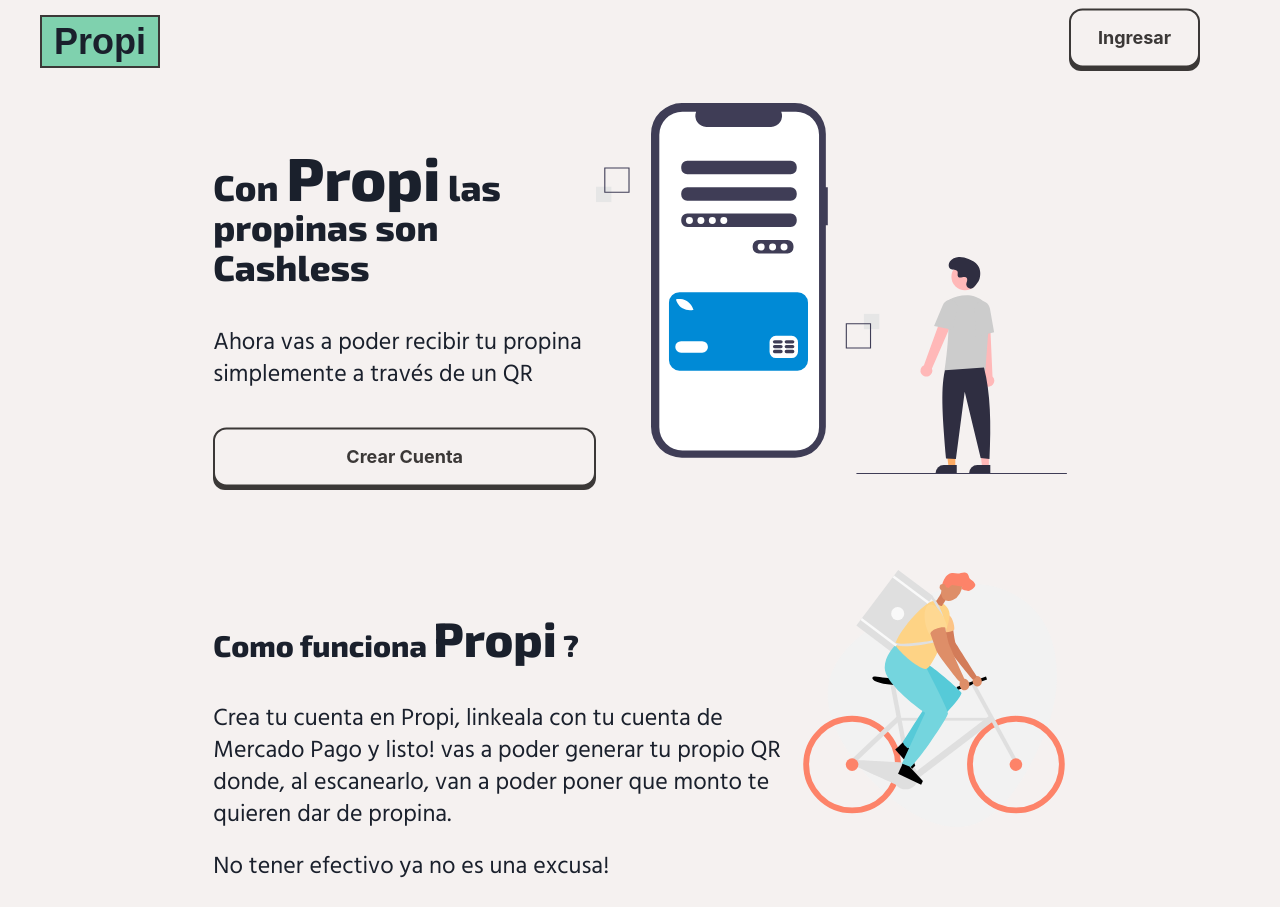
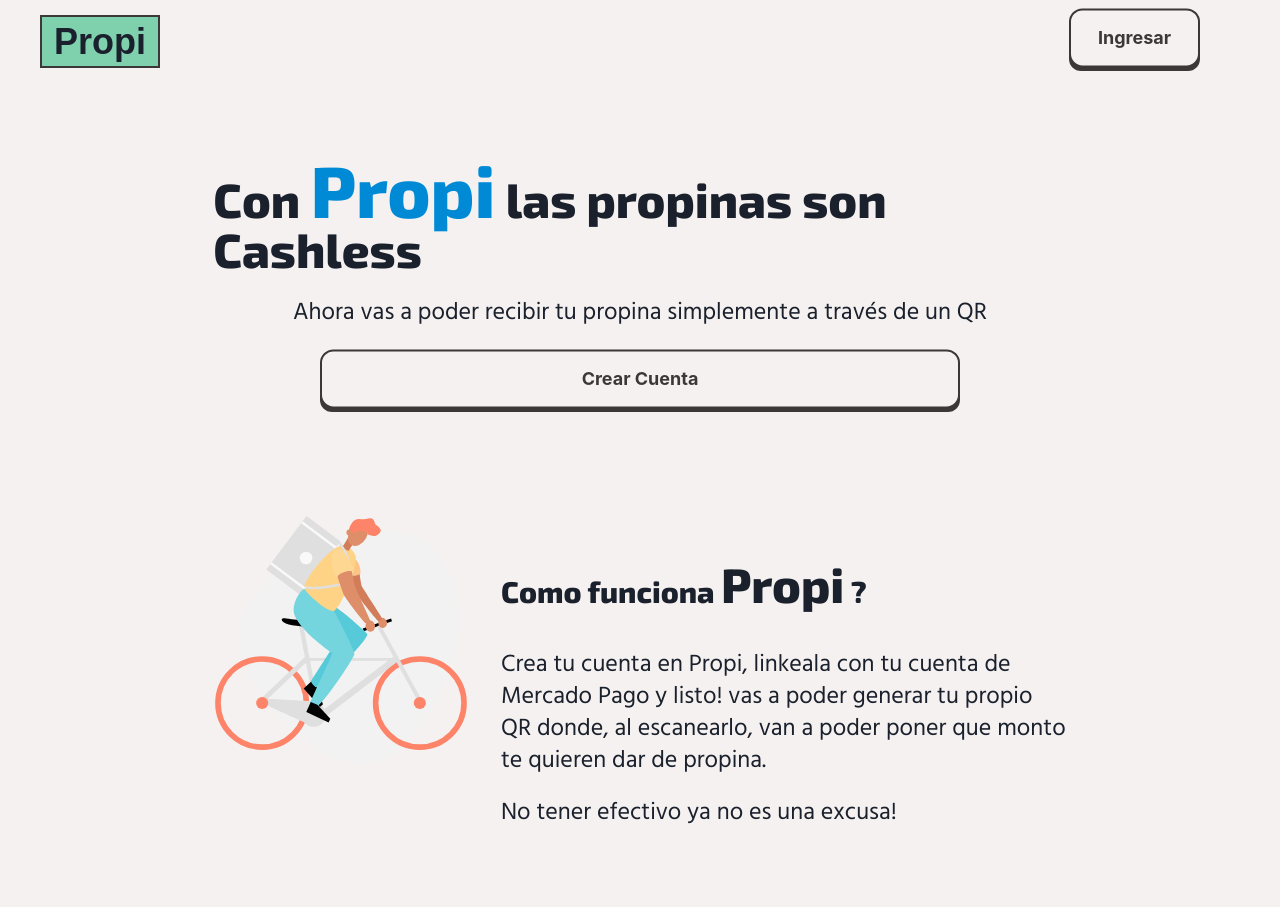
Before and after one commit to Darionti88/soyPropi, a Next.js app: page / in a window 1280 px wide. Built offline with nearby package versions, Linux system fonts and the light colour scheme; no server answers; a web font is replaced by a local one.

Commit message:
Cafecito inspired Landing

```diff
--- a/components/HotActionButton.tsx
+++ b/components/HotActionButton.tsx
@@ -3,25 +3,17 @@ import HotImage from "../assets/images/mobilePay.svg";
 
 const HotActionButton: React.FC = () => {
   return (
-    <div className='flex md:flex-row-reverse flex-col-reverse w-5/6 md:w-4/6 space-y-5'>
-      <div className='block  w-full'>
-        <Image
-          src={HotImage}
-          height={674}
-          width={856}
-          alt='Mobile_Confirmation'
-          layout='responsive'
-        />
-      </div>
-      <div className='flex flex-col justify-center py-6  space-y-10 '>
-        <h5 className='text-4xl font-exo2 font-bold '>
-          Con <span className='propi text-6xl'>Propi</span> las propinas son
-          Cashless
+    <div className='flex md:flex-row-reverse flex-col-reverse w-5/6 md:w-4/6 space-y-5 items-center justify-center mb-12'>
+      <div className='flex flex-col justify-center  space-y-6'>
+        <h5 className='text-5xl font-exo2 font-bold '>
+          Con{" "}
+          <span className='propi text-7xl text-primary-mpago700'>Propi</span>{" "}
+          las propinas son Cashless
         </h5>
-        <p className='text-2xl font-hind font-medium'>
+        <p className='text-2xl font-hind font-medium text-center mb-5'>
           Ahora vas a poder recibir tu propina simplemente a través de un QR
         </p>
-        <button className='button_signin'>
+        <button className='button_signin w-3/4 self-center mt-5'>
           <span className='button_top text-lg'> Crear Cuenta</span>
         </button>{" "}
       </div>
--- a/components/HowItWorks.tsx
+++ b/components/HowItWorks.tsx
@@ -4,7 +4,7 @@ import HotImage from "../assets/images/delivery.svg";
 
 const HowItWorks: FC = () => {
   return (
-    <div className='flex md:flex-row-reverse flex-col-reverse md:w-4/6 w-5/6 space-y-5'>
+    <div className='flex md:flex-row space-x-8 flex-col-reverse md:w-4/6 w-5/6 space-y-5'>
       <div className='block  w-full'>
         <Image
           src={HotImage}
```
